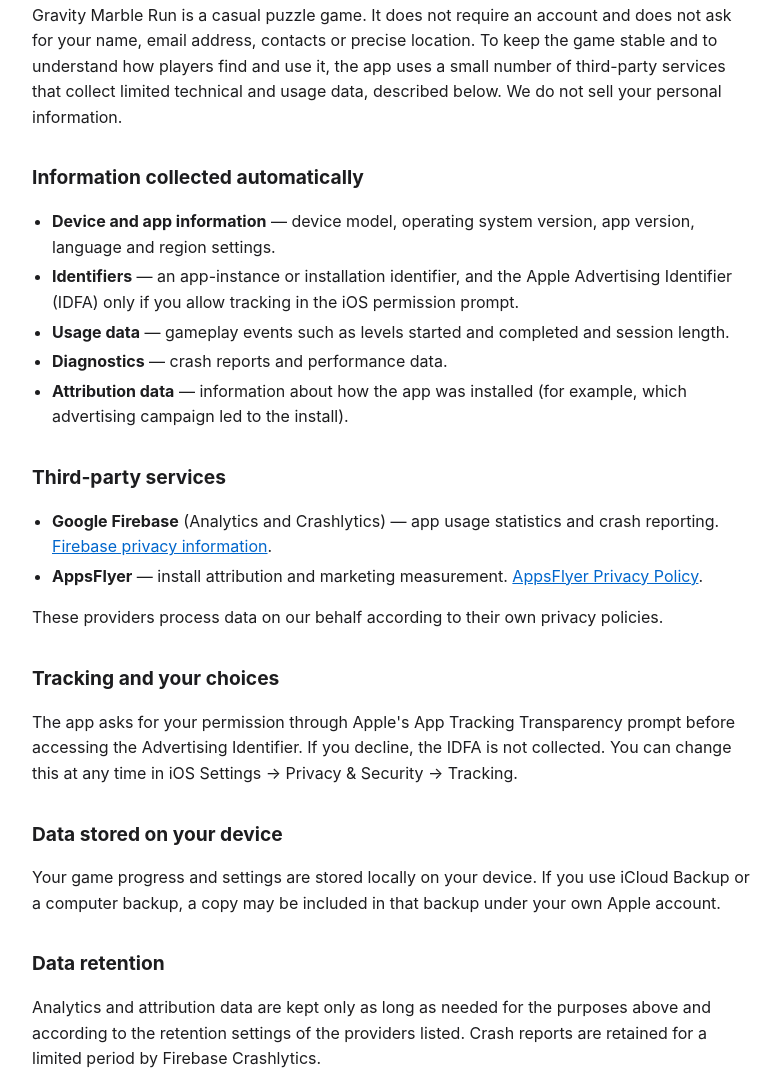
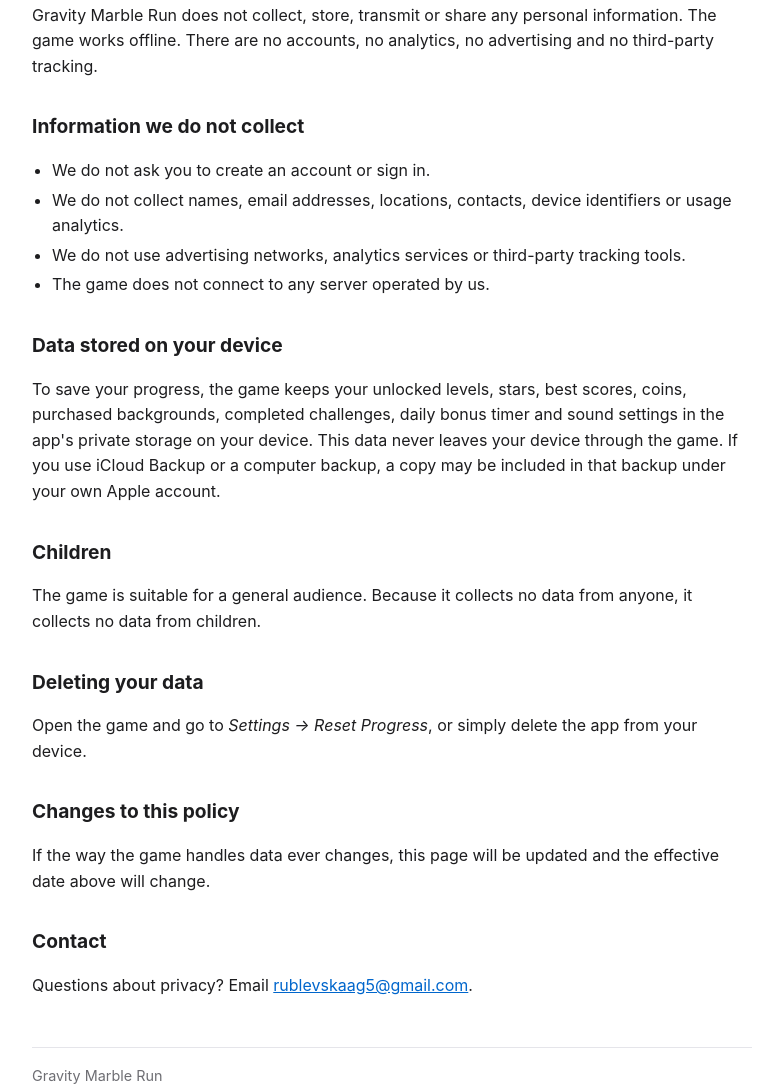
Before and after one commit to AlexanderZweichHender/ravity-marble-run-privacy, a plain HTML site: page index.html in a window 1280 px wide. Shown: the part 197-1287 px from the top of the page, without its empty margins (248-1026 px from the left). Drawn offline with Linux system fonts and the light colour scheme.

Commit message:
changed privacy

```diff
--- a/index.html
+++ b/index.html
@@ -25,41 +25,27 @@
 <p class="meta">Gravity Marble Run for iOS · Effective 13 October 2026</p>
 
 <h2>The short version</h2>
-<p>Gravity Marble Run is a casual puzzle game. It does not require an account and does not ask for your name, email address, contacts or precise location. To keep the game stable and to understand how players find and use it, the app uses a small number of third-party services that collect limited technical and usage data, described below. We do not sell your personal information.</p>
+<p>Gravity Marble Run does not collect, store, transmit or share any personal information. The game works offline. There are no accounts, no analytics, no advertising and no third-party tracking.</p>
 
-<h2>Information collected automatically</h2>
+<h2>Information we do not collect</h2>
 <ul>
-  <li><strong>Device and app information</strong> — device model, operating system version, app version, language and region settings.</li>
-  <li><strong>Identifiers</strong> — an app-instance or installation identifier, and the Apple Advertising Identifier (IDFA) only if you allow tracking in the iOS permission prompt.</li>
-  <li><strong>Usage data</strong> — gameplay events such as levels started and completed and session length.</li>
-  <li><strong>Diagnostics</strong> — crash reports and performance data.</li>
-  <li><strong>Attribution data</strong> — information about how the app was installed (for example, which advertising campaign led to the install).</li>
+  <li>We do not ask you to create an account or sign in.</li>
+  <li>We do not collect names, email addresses, locations, contacts, device identifiers or usage analytics.</li>
+  <li>We do not use advertising networks, analytics services or third-party tracking tools.</li>
+  <li>The game does not connect to any server operated by us.</li>
 </ul>
 
-<h2>Third-party services</h2>
-<ul>
-  <li><strong>Google Firebase</strong> (Analytics and Crashlytics) — app usage statistics and crash reporting. <a href="https://firebase.google.com/support/privacy">Firebase privacy information</a>.</li>
-  <li><strong>AppsFlyer</strong> — install attribution and marketing measurement. <a href="https://www.appsflyer.com/legal/privacy-policy/">AppsFlyer Privacy Policy</a>.</li>
-</ul>
-<p>These providers process data on our behalf according to their own privacy policies.</p>
-
-<h2>Tracking and your choices</h2>
-<p>The app asks for your permission through Apple's App Tracking Transparency prompt before accessing the Advertising Identifier. If you decline, the IDFA is not collected. You can change this at any time in iOS Settings → Privacy &amp; Security → Tracking.</p>
-
 <h2>Data stored on your device</h2>
-<p>Your game progress and settings are stored locally on your device. If you use iCloud Backup or a computer backup, a copy may be included in that backup under your own Apple account.</p>
-
-<h2>Data retention</h2>
-<p>Analytics and attribution data are kept only as long as needed for the purposes above and according to the retention settings of the providers listed. Crash reports are retained for a limited period by Firebase Crashlytics.</p>
+<p>To save your progress, the game keeps your unlocked levels, stars, best scores, coins, purchased backgrounds, completed challenges, daily bonus timer and sound settings in the app's private storage on your device. This data never leaves your device through the game. If you use iCloud Backup or a computer backup, a copy may be included in that backup under your own Apple account.</p>
 
 <h2>Children</h2>
-<p>The game is intended for a general audience and is not directed at children under 13. We do not knowingly collect personal information from children under 13. If you believe a child has provided personal information, contact us and we will delete it.</p>
+<p>The game is suitable for a general audience. Because it collects no data from anyone, it collects no data from children.</p>
 
-<h2>Your rights</h2>
-<p>Depending on where you live (for example, under the GDPR or CCPA), you may have the right to access, correct or delete data related to you, or to object to its processing. To make a request, email us at the address below. Deleting the app removes all data stored locally on your device.</p>
+<h2>Deleting your data</h2>
+<p>Open the game and go to <em>Settings → Reset Progress</em>, or simply delete the app from your device.</p>
 
 <h2>Changes to this policy</h2>
-<p>If the way the app handles data changes, this page will be updated and the effective date above will change.</p>
+<p>If the way the game handles data ever changes, this page will be updated and the effective date above will change.</p>
 
 <h2>Contact</h2>
 <p>Questions about privacy? Email <a href="mailto:rublevskaag5@gmail.com">rublevskaag5@gmail.com</a>.</p>
```
Also changed, not shown: 1 other file.
